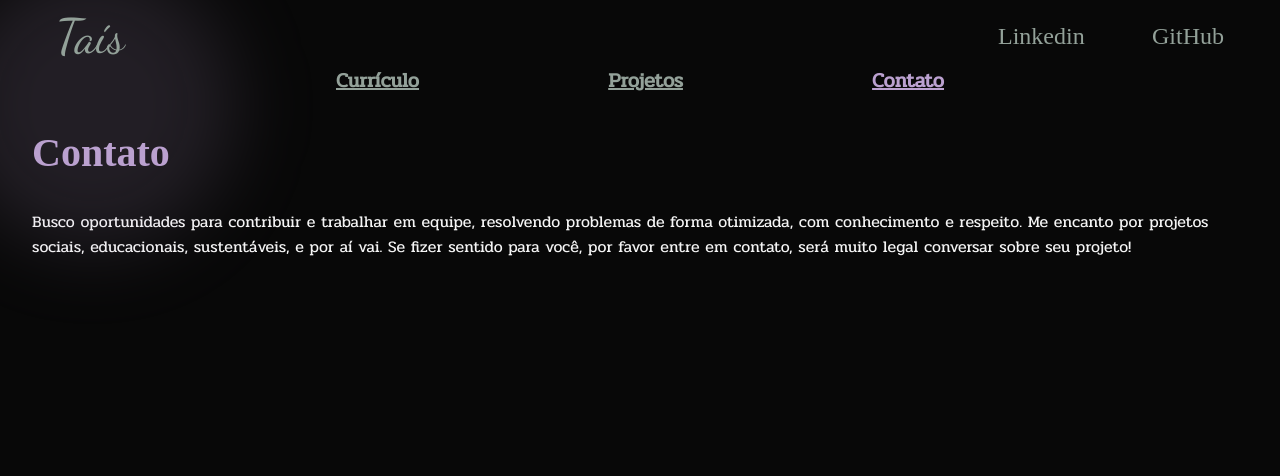
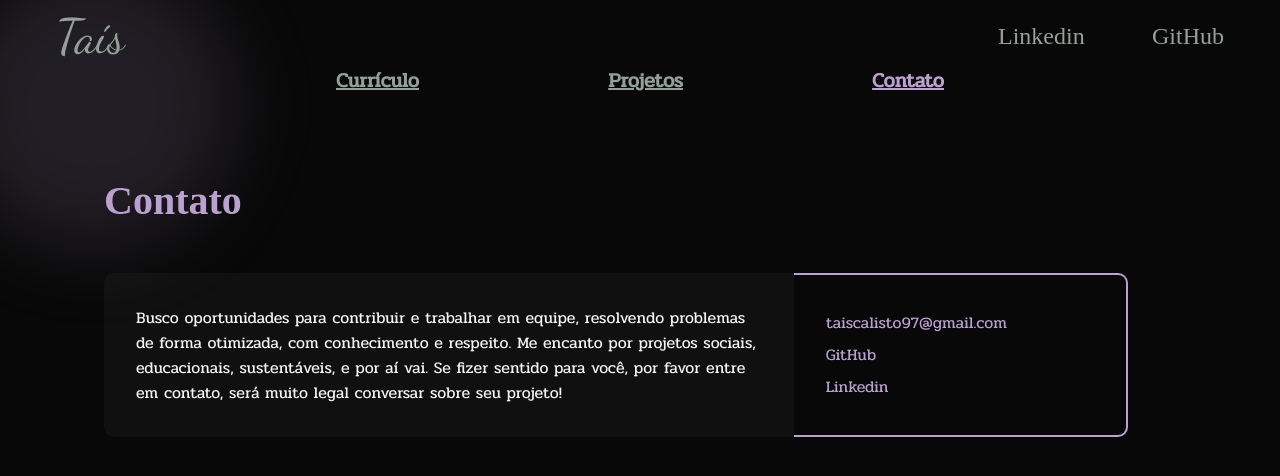
Before and after one commit to tais-calisto/Portfolio-2.0, a Next.js app: page /contact in a window 1280 px wide. Shown: the top 476 px of the page. Built offline with nearby package versions, Linux system fonts and the light colour scheme; a web font is replaced by a local one.

Commit message:
Updated contact page

```diff
--- a/src/globals/globalStyle.ts
+++ b/src/globals/globalStyle.ts
@@ -11,6 +11,11 @@ export const GlobalStyle = createGlobalStyle`
     font-family: "Pridi", serif;
     overflow-x: hidden;
   }
+
+  main{
+    padding-top: 3rem;
+  }
+
   a,
   .home-link {
     color: ${({ theme }) => theme.colors.secondary};
@@ -40,6 +45,13 @@ export const GlobalStyle = createGlobalStyle`
     transition: 0.2s all ease-in-out;
   }
 
+  .contact-link{
+    font-family: "Pridi", serif;
+    text-decoration: none;
+    color:${({ theme }) => theme.colors.primary};
+    font-size: 1rem;
+  }
+
   header, main, footer{
   margin: 0 1.5rem ;
   }
--- a/src/pages/contact.tsx
+++ b/src/pages/contact.tsx
@@ -1,19 +1,68 @@
+import { useState } from 'react';
 import Navegation from '../components/Navegation/Navegation';
+import { ContactStyle } from '../styles/ContactStyle';
 
-const contact = () => {
+const Contact = () => {
+  const email = 'taiscalisto97@gmail.com';
+
+  const [showMessage, setShowMessage] = useState<string>(email);
+
+  const copyToClipboard = () => {
+    navigator.clipboard.writeText(email);
+  };
+
+  const showCopytoClipboard = () => {
+    setShowMessage('Copiar para área de transferência');
+  };
+  const showEmail = () => {
+    setShowMessage(email);
+  };
   return (
     <>
       <Navegation />
-      <h2>Contato</h2>
-      <p>
-        Busco oportunidades para contribuir e trabalhar em equipe, resolvendo
-        problemas de forma otimizada, com conhecimento e respeito. Me encanto
-        por projetos sociais, educacionais, sustentáveis, e por aí vai. Se fizer
-        sentido para você, por favor entre em contato, será muito legal
-        conversar sobre seu projeto!
-      </p>
+      <ContactStyle>
+        <h2>Contato</h2>
+        <div>
+          <p>
+            Busco oportunidades para contribuir e trabalhar em equipe,
+            resolvendo problemas de forma otimizada, com conhecimento e
+            respeito. Me encanto por projetos sociais, educacionais,
+            sustentáveis, e por aí vai. Se fizer sentido para você, por favor
+            entre em contato, será muito legal conversar sobre seu projeto!
+          </p>
+          <ul>
+            <li
+              onClick={copyToClipboard}
+              onMouseOver={showCopytoClipboard}
+              onMouseLeave={showEmail}
+            >
+              {showMessage}
+            </li>
+            <li>
+              <a
+                className='contact-link'
+                href='https://github.com/tais-calisto'
+                target={'_blank'}
+                rel={'noreferrer'}
+              >
+                GitHub
+              </a>
+            </li>
+            <li>
+              <a
+                className='contact-link'
+                href='https://www.linkedin.com/in/taiscalisto/'
+                target={'_blank'}
+                rel={'noreferrer'}
+              >
+                Linkedin
+              </a>
+            </li>
+          </ul>
+        </div>
+      </ContactStyle>
     </>
   );
 };
 
-export default contact;
+export default Contact;
--- /dev/null
+++ b/src/styles/ContactStyle.ts
@@ -0,0 +1,36 @@
+import styled from 'styled-components';
+
+export const ContactStyle = styled.main`
+  h2 {
+    margin-left: 3rem;
+  }
+  div {
+    margin: 0 6rem 0 3rem;
+    display: flex;
+    justify-content: space-between;
+  }
+  p {
+    background-color: ${({ theme }) => theme.colors.darkGray};
+    border-radius: 10px 0 0 10px;
+    padding: 2rem;
+    width: 70%;
+  }
+  ul {
+    padding: 2rem;
+    width: 30%;
+    border-color: ${({ theme }) => theme.colors.primary};
+    border-style: solid;
+    border-width: 2px 2px 2px 0;
+    border-radius: 0 10px 10px 0;
+    list-style: none;
+    line-height: 2rem;
+    color: ${({ theme }) => theme.colors.primary};
+  }
+  li {
+    cursor: pointer;
+    transition: 0.2s all ease-in-out;
+    :hover {
+      opacity: 0.8;
+    }
+  }
+`;
--- a/src/styles/ProjectsStyle.ts
+++ b/src/styles/ProjectsStyle.ts
@@ -1,7 +1,11 @@
 import styled from 'styled-components';
 
 export const ProjectsStyle = styled.main`
+  h2 {
+    margin-left: 3rem;
+  }
   .scroller {
+    margin: 0 6rem 0 3rem;
     background-color: transparent;
     display: grid;
     grid-auto-flow: column;
--- a/src/styles/ResumeStyle.ts
+++ b/src/styles/ResumeStyle.ts
@@ -1,7 +1,6 @@
 import styled from 'styled-components';
 
 export const ResumeStyle = styled.main`
-  padding-top: 3rem;
   article {
     margin-left: 3rem;
   }
--- a/src/utils/navegationLinks.ts
+++ b/src/utils/navegationLinks.ts
@@ -1,5 +1,5 @@
 export const links = [
   { id: '1', name: 'Currículo', link: '/resume' },
   { id: '2', name: 'Projetos', link: '/projects' },
-  { id: '2', name: 'Contato', link: '/contact' },
+  { id: '3', name: 'Contato', link: '/contact' },
 ];
--- a/src/utils/resume.ts
+++ b/src/utils/resume.ts
@@ -1,11 +1,13 @@
 export const experience = [
   {
+    id: '1',
     title: 'Desenvolvedora Front-End JR na ONG Lacrei',
     time: '09/2022 - atual',
     description:
       'Serviço voluntário dentro de uma equipe de desenvolvimento ágil (SCRUM), utilizando React.JS e Gatsby.JS, na criação de uma aplicação que conecta a comunidade LGBT+ com profissionais de saúde.',
   },
   {
+    id: '2',
     title: 'Médica Ambulatorial ',
     time: '08/2020 – 02/2022',
     description:
@@ -14,9 +16,11 @@ export const experience = [
 ];
 export const education = [
   {
+    id: '1',
     title: 'Inglês Avançado',
   },
   {
+    id: '2',
     title: 'Bacharelado em medicina',
   },
 ];
```
Also changed, not shown: src/pages/resume.tsx (+6 -8 lines).
